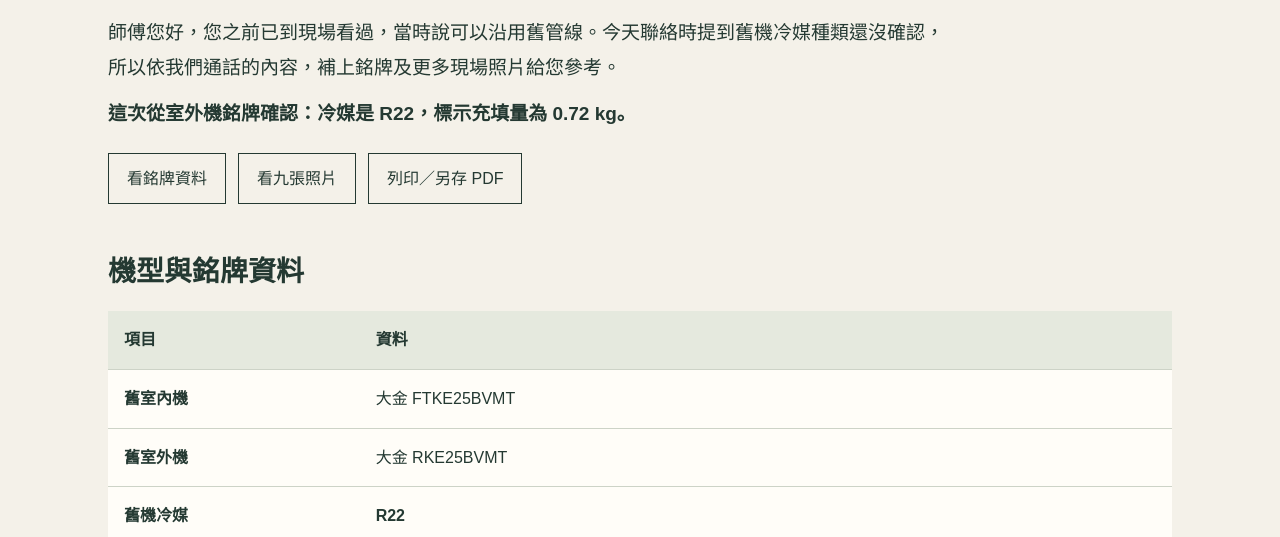
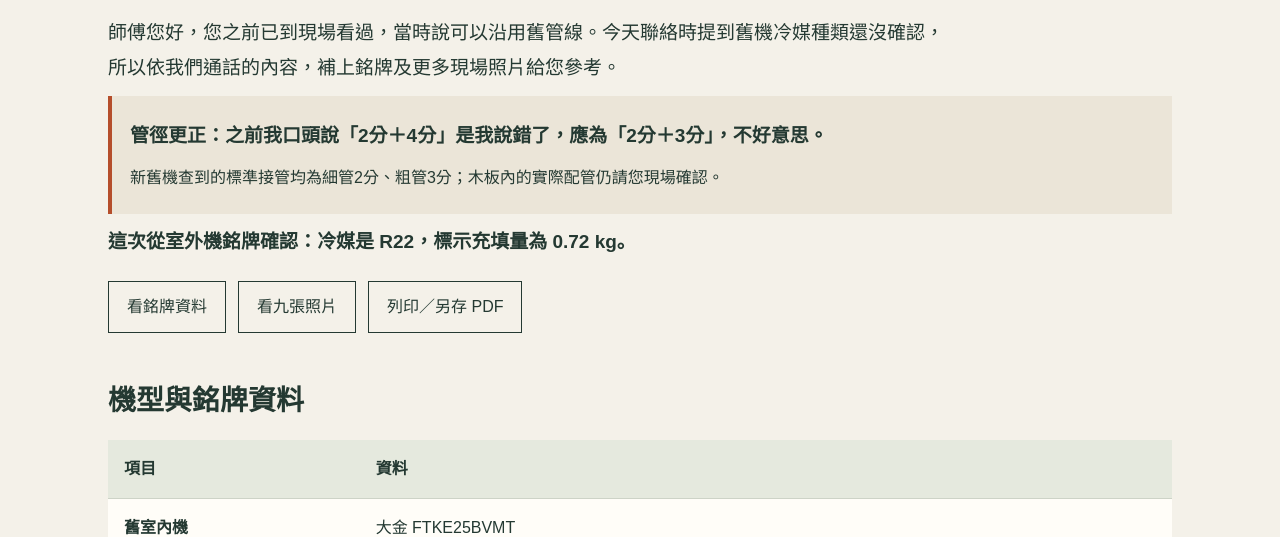
Before and after one commit to chwu1225/aircon-photo-guide, a plain HTML site: page index.html in a window 1280 px wide. Shown: the part 267-804 px from the top of the page. Drawn offline with Linux system fonts and the light colour scheme.

Commit message:
Clarify owner correction from 2/4 to 2/3 pipe sizes

```diff
--- a/index.html
+++ b/index.html
@@ -8,7 +8,7 @@
 </style>
 </head>
 <body><main>
-<header><div class="eyebrow">補充資料 · 2026 / 09 / 07</div><h1>冷氣銘牌與<br>現場照片</h1><p class="lead">師傅您好，您之前已到現場看過，當時說可以沿用舊管線。今天聯絡時提到舊機冷媒種類還沒確認，所以依我們通話的內容，補上銘牌及更多現場照片給您參考。</p><p class="lead"><strong>這次從室外機銘牌確認：冷媒是 R22，標示充填量為 0.72 kg。</strong></p><nav class="toolbar" aria-label="頁面導覽"><a href="#labels">看銘牌資料</a><a href="#photos">看九張照片</a><button type="button" onclick="window.print()">列印／另存 PDF</button></nav></header>
+<header><div class="eyebrow">補充資料 · 2026 / 09 / 07</div><h1>冷氣銘牌與<br>現場照片</h1><p class="lead">師傅您好，您之前已到現場看過，當時說可以沿用舊管線。今天聯絡時提到舊機冷媒種類還沒確認，所以依我們通話的內容，補上銘牌及更多現場照片給您參考。</p><div class="note"><p class="lead"><strong>管徑更正：之前我口頭說「2分＋4分」是我說錯了，應為「2分＋3分」，不好意思。</strong></p><p>新舊機查到的標準接管均為細管2分、粗管3分；木板內的實際配管仍請您現場確認。</p></div><p class="lead"><strong>這次從室外機銘牌確認：冷媒是 R22，標示充填量為 0.72 kg。</strong></p><nav class="toolbar" aria-label="頁面導覽"><a href="#labels">看銘牌資料</a><a href="#photos">看九張照片</a><button type="button" onclick="window.print()">列印／另存 PDF</button></nav></header>
 <section id="labels"><h2>機型與銘牌資料</h2><div class="table-wrap"><table><thead><tr><th>項目</th><th>資料</th></tr></thead><tbody><tr><td>舊室內機</td><td>大金 FTKE25BVMT</td></tr><tr><td>舊室外機</td><td>大金 RKE25BVMT</td></tr><tr><td>舊機冷媒</td><td><strong>R22</strong></td></tr><tr><td>銘牌充填量</td><td>0.72 kg（720公克）</td></tr><tr><td>製造年份</td><td>2008年</td></tr><tr><td>新購冷氣</td><td>日立 RAS-36VP／RAC-36VP，3.6 kW，商品標示 R32</td></tr></tbody></table></div><p>舊機資料依下方銘牌照片整理；新機資料依購買的商品型號。</p></section>
 <section id="supplement"><h2>補充：木板內走管線</h2><p>室內機後方是裝潢木板，管線走在木板內。以下依屋主補充製作標註圖，僅說明位置，不表示已確認木板內的實際管線走向。</p><figure class="card"><a class="photo" href="indoor-wood-panel-annotated.png" target="_blank" rel="noopener" aria-label="放大木板與管線標註圖"><img src="indoor-wood-panel-annotated.png" alt="室內機後方為裝潢木板，管線走在木板內；實際管線走向未確認"></a><figcaption><p>AI輔助標註圖，供文字位置說明；現場細節請以<a href="S__20529193_0.jpg" target="_blank" rel="noopener">未加工原照片</a>為準。</p></figcaption></figure><h3>新舊機標準接管資料</h3><div class="table-wrap"><table><thead><tr><th>機型</th><th>細管／液管</th><th>粗管／氣管</th></tr></thead><tbody><tr><td>舊大金 FTKE25BVMT／RKE25BVMT</td><td>2分（約6.35 mm）</td><td>3分（約9.52 mm）</td></tr><tr><td>新日立 RAS-36VP／RAC-36VP</td><td>2分（6.35 mm）</td><td>3分（約9.53 mm）</td></tr></tbody></table></div><p>查到的機型標準接管尺寸相同；大金資料以6.4／9.5 mm表示相同英制管徑。木板內實際鋪設管徑仍未實測，這份資料不代表已確認舊管可直接沿用。</p><p class="sources">參考：<a href="https://daikin-airconservice.ru/f/sm_si12-308a_mxdbvmc_-mxdbvma_-mxdbvmt_-mxsbvmb%289%29.pdf">大金維修手冊副本</a>、<a href="https://24h.pchome.com.tw/prod/DPAF98-A900K4FMU">日立型錄表（商品頁刊載，參考接管尺寸欄）</a>。</p></section>
 <section id="photos"><h2>現場原照片</h2><p>先放室內、室外機銘牌，其餘為室內安裝位置、窗邊管束及室外環境。點照片可開啟原圖放大查看。</p><div class="grid">
```
